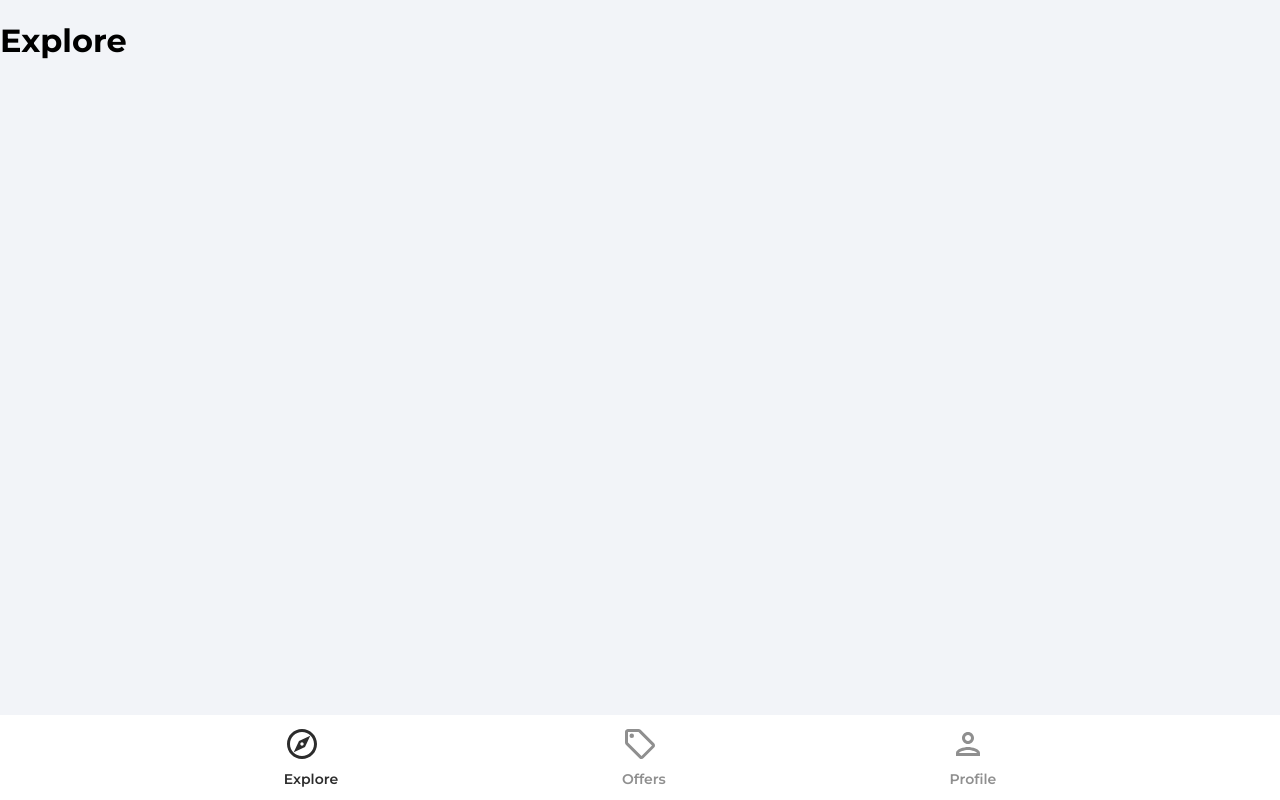
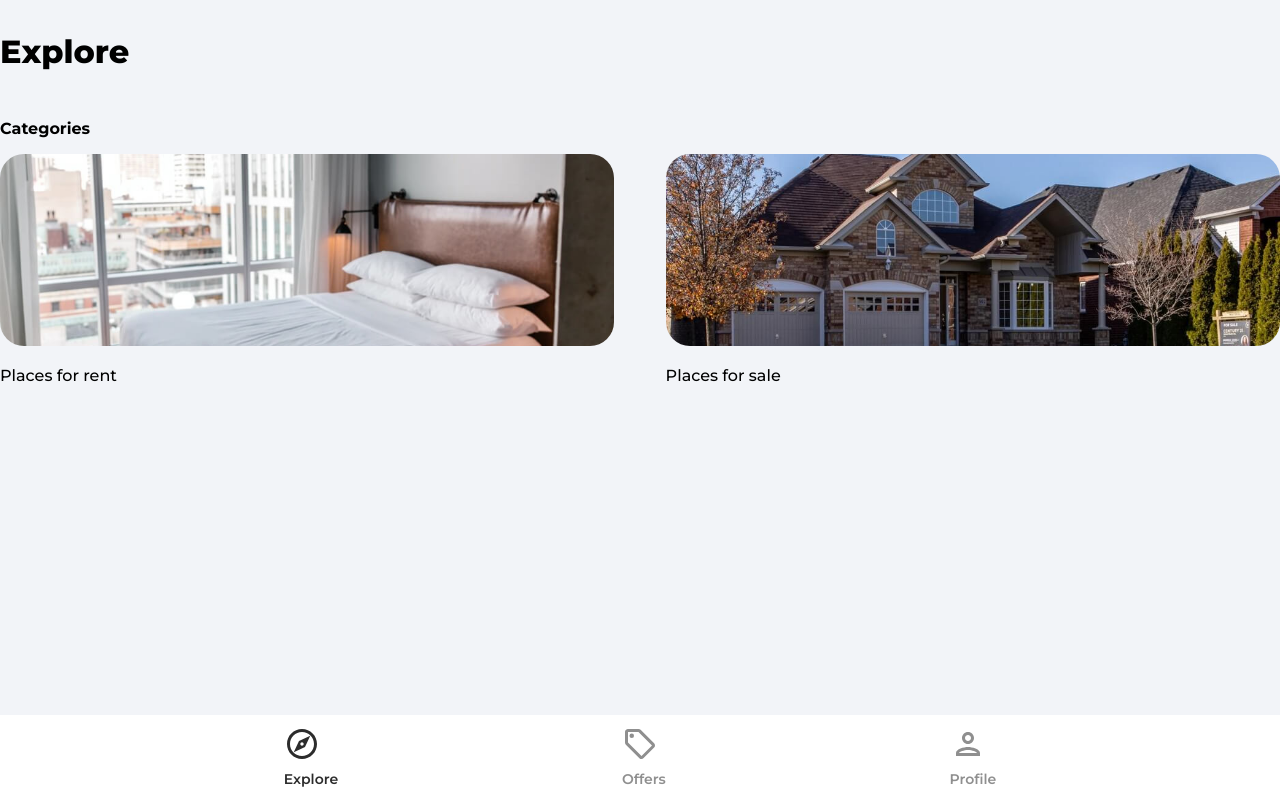
Before and after one commit to emeechan/house-marketplace, a React (Create React App) app: page / in a window 1280 px wide. Built offline with nearby package versions, Linux system fonts and the light colour scheme.

Commit message:
adding properties to explore page

```diff
--- a/src/App.js
+++ b/src/App.js
@@ -5,6 +5,7 @@
 import Navbar from "./components/Navbar";
 import Explore from "./pages/Explore";
 import Offers from "./pages/Offers";
+import Category from "./pages/Category";
 import Profile from "./pages/Profile";
 import SignIn from "./pages/SignIn";
 import SignUp from "./pages/SignUp";
@@ -18,6 +19,7 @@
       <Routes>
       <Route path='/' element={<Explore />} />
       <Route path='/offers' element={<Offers />} />
+      <Route path='/category:categoryName' element={<Category/>} />
       <Route path='/profile' element={<PrivateRoute />}>
         <Route path='/profile' element={<Profile />} />
       </Route>
--- /dev/null
+++ b/src/pages/Category.jsx
@@ -0,0 +1,11 @@
+import React from 'react'
+
+function Category() {
+  return (
+    <div>
+      category
+    </div>
+  )
+}
+
+export default Category
--- a/src/pages/Explore.jsx
+++ b/src/pages/Explore.jsx
@@ -1,7 +1,36 @@
+import { Link } from "react-router-dom"
+import rentCategoryImage from '../assets/jpg/rentCategoryImage.jpg'
+import sellCategoryImage from '../assets/jpg/sellCategoryImage.jpg'
+
 function Explore() {
   return (
-    <div>
-      <h1>Explore</h1>
+    <div className="Explore">
+      <header>
+        <p className="pageHeader"> Explore</p>
+      </header>
+
+      <main>
+        {/*slider */}
+
+        <p className="exploreCategoryHeading">Categories</p>
+        <div className="exploreCategories">
+          <Link to='/category/rent'>
+            <img src={rentCategoryImage}
+            alt='rent'
+            className="exploreCategoryImg"
+            />
+            <p className="exploreCategoryName">Places for rent</p>
+
+          </Link>
+          <Link to='/category/sell'>
+            <img src={sellCategoryImage}
+            alt='sell'
+            className="exploreCategoryImg"
+            />
+            <p className="exploreCategoryName">Places for sale</p>
+          </Link>
+        </div>
+      </main>
     </div>
   )
 }
```
